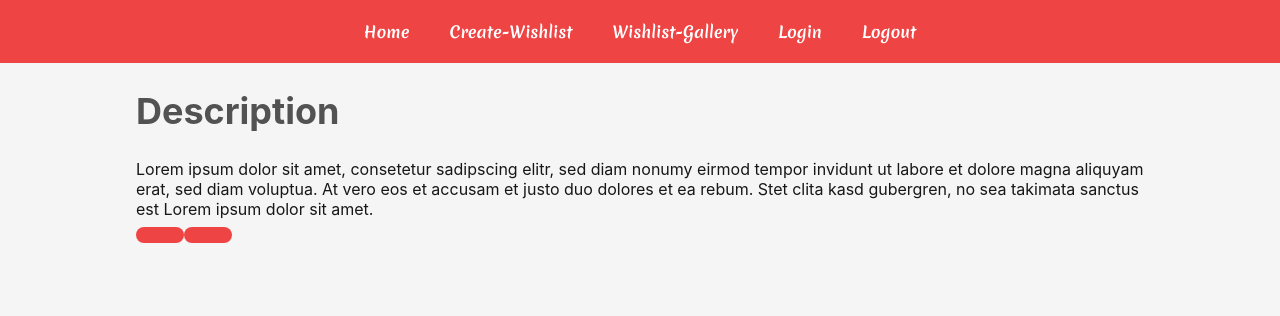
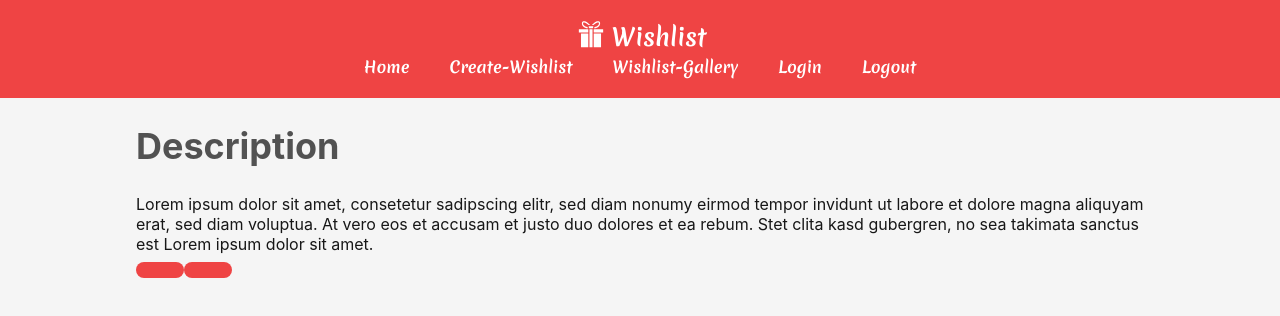
Before and after one commit to JohannaChiabotto/Wishlist, a React (Create React App) app in the folder frontend/: page / in a window 1280 px wide. Shown: the top 316 px of the page. Built offline with nearby package versions, Linux system fonts and the light colour scheme.

Commit message:
Add logo;

```diff
--- a/frontend/src/components/navigationBar/NavigationBar.scss
+++ b/frontend/src/components/navigationBar/NavigationBar.scss
@@ -13,3 +13,14 @@
     text-decoration: none;
   }
 }
+
+.logo{
+  font-size: 24px;
+  color: $white;
+  display: inline-flex;
+}
+
+.icon{
+  margin: -4px 4px 0 0;
+  font-size: 34px;
+}
--- a/frontend/src/components/navigationBar/NavigationBar.tsx
+++ b/frontend/src/components/navigationBar/NavigationBar.tsx
@@ -1,16 +1,26 @@
 import {NavLink} from "react-router-dom";
 import "./NavigationBar.scss";
+import {GiPresent} from "react-icons/gi";
 
 
 export default function NavigationBar(){
 
     return (
         <div className="nav-bar">
+            <span className="logo">
+
+
+            <GiPresent className="icon"></GiPresent>
+                Wishlist
+                  </span>
+
+            <div className='nav-wrapper'>
             <NavLink to={"/"}>Home</NavLink>
             <NavLink to={"/create-wishlist"}>Create-Wishlist</NavLink>
             <NavLink to={"/wishlist-gallery"}>Wishlist-Gallery</NavLink>
             <NavLink to={"/login"} >Login</NavLink>
             <NavLink to={"/logout"} >Logout</NavLink>
+            </div>
         </div>
     )
 }
```
